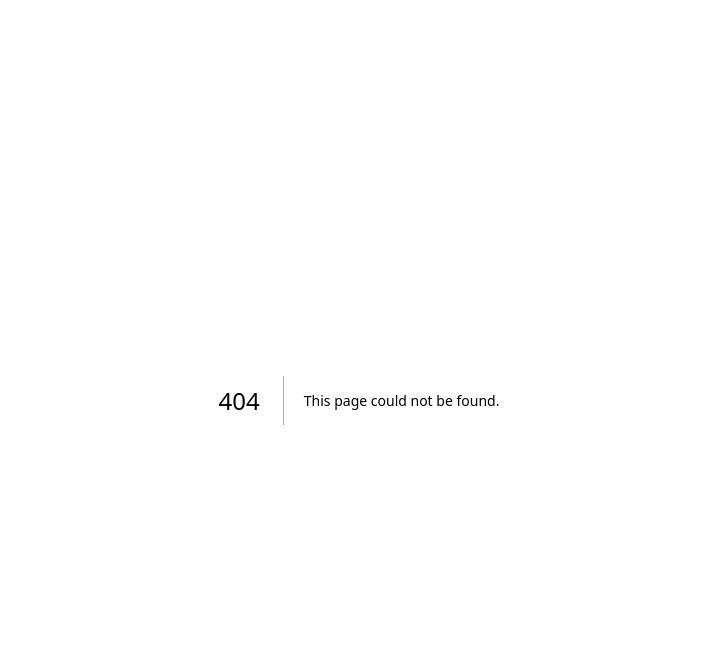
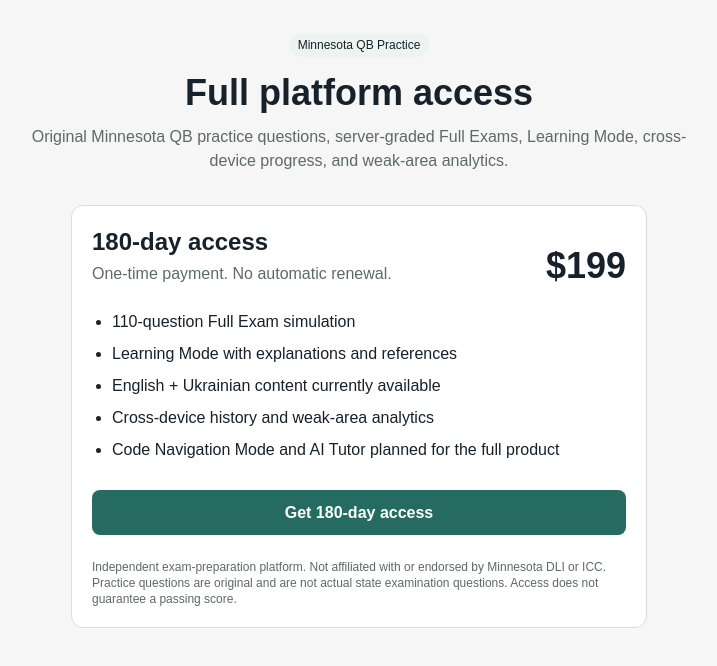
Before and after one commit to wordisstuff/exam, a Next.js app: page /pricing in a window 1280 px wide. Before the commit this address had no page. Shown: the top 666 px of the page, without its empty margins (281-998 px from the left). Built offline with nearby package versions, Linux system fonts and the light colour scheme.

Commit message:
Add paid access and Stripe Checkout foundation

```diff
--- /dev/null
+++ b/app/pricing/page.tsx
@@ -0,0 +1,69 @@
+"use client";
+
+import { useState } from "react";
+import { useRouter } from "next/navigation";
+
+export default function PricingPage() {
+  const router = useRouter();
+  const [busy, setBusy] = useState(false);
+  const [error, setError] = useState("");
+
+  async function checkout() {
+    setBusy(true);
+    setError("");
+    try {
+      const response = await fetch("/api/billing/checkout", { method: "POST" });
+      if (response.status === 401) {
+        router.push("/sign-in");
+        return;
+      }
+      const body = await response.json();
+      if (!response.ok) throw new Error(body.error || "Unable to start checkout.");
+      window.location.assign(body.url);
+    } catch (err) {
+      setError(err instanceof Error ? err.message : "Unable to start checkout.");
+      setBusy(false);
+    }
+  }
+
+  return (
+    <main className="mx-auto max-w-4xl p-4 md:p-8">
+      <header className="text-center">
+        <p className="tag">Minnesota QB Practice</p>
+        <h1 className="mt-4 text-4xl font-bold">Full platform access</h1>
+        <p className="muted mx-auto mt-3 max-w-2xl">
+          Original Minnesota QB practice questions, server-graded Full Exams, Learning Mode,
+          cross-device progress, and weak-area analytics.
+        </p>
+      </header>
+
+      <section className="card mx-auto mt-8 max-w-xl p-7">
+        <div className="flex items-end justify-between gap-4">
+          <div>
+            <h2 className="text-2xl font-bold">180-day access</h2>
+            <p className="muted mt-1">One-time payment. No automatic renewal.</p>
+          </div>
+          <p className="text-4xl font-bold">$199</p>
+        </div>
+
+        <ul className="mt-6 list-disc space-y-2 pl-5">
+          <li>110-question Full Exam simulation</li>
+          <li>Learning Mode with explanations and references</li>
+          <li>English + Ukrainian content currently available</li>
+          <li>Cross-device history and weak-area analytics</li>
+          <li>Code Navigation Mode and AI Tutor planned for the full product</li>
+        </ul>
+
+        <button disabled={busy} onClick={() => void checkout()} className="btn primary mt-7 w-full disabled:opacity-50">
+          {busy ? "Opening checkout…" : "Get 180-day access"}
+        </button>
+        {error && <p role="alert" className="mt-4 text-red-700">{error}</p>}
+
+        <p className="muted mt-6 text-xs">
+          Independent exam-preparation platform. Not affiliated with or endorsed by Minnesota DLI or ICC.
+          Practice questions are original and are not actual state examination questions. Access does not guarantee a passing score.
+        </p>
+      </section>
+    </main>
+  );
+}
```
